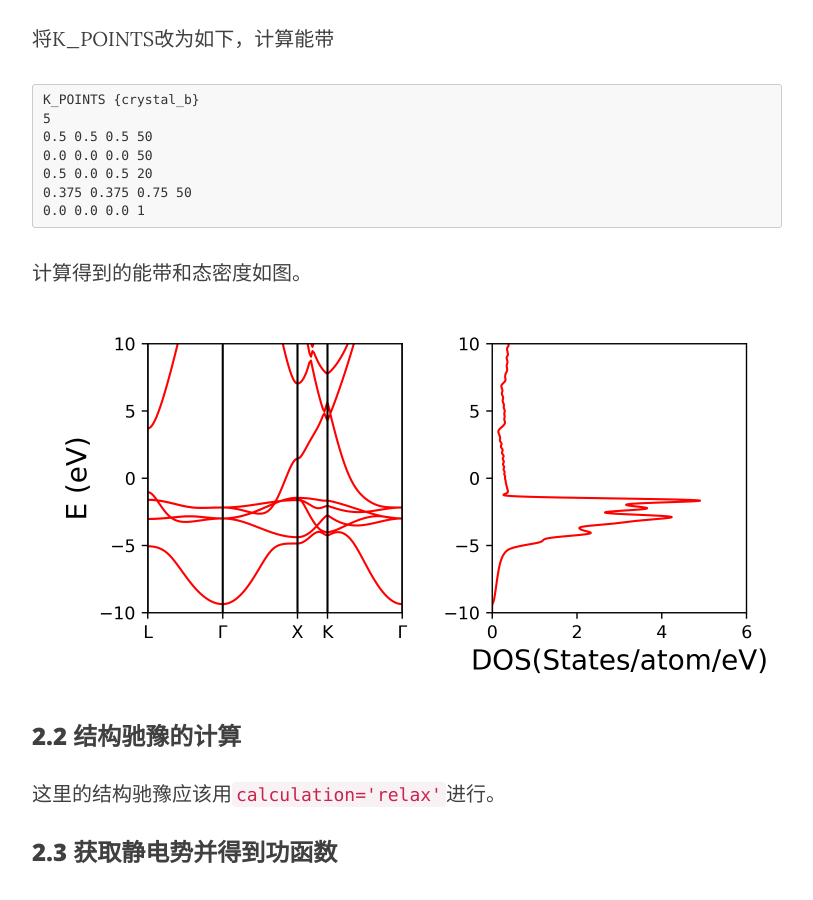
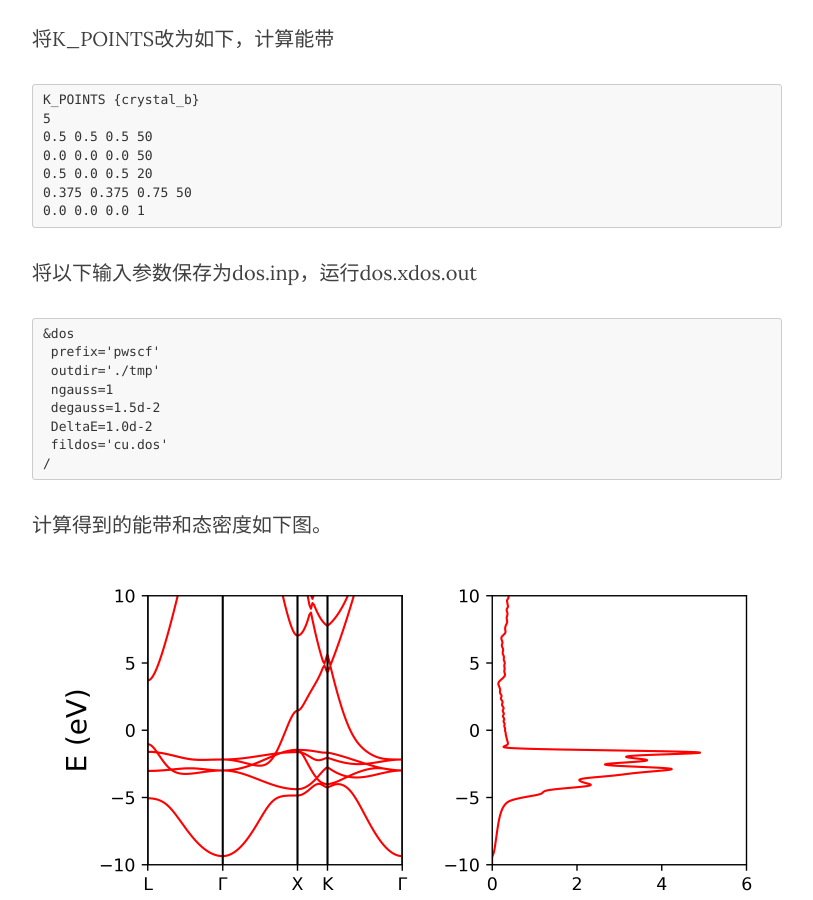
Before and after one commit to yyyu200/DFTbook, a Jekyll site: the page built from _posts/2019-04-01-HandsOn.md, in a window 1280 px wide and 900 px high, scrolled down 13382 px. Shown: the whole window, without its empty margins (233-1046 px from the left). Built offline with Jekyll 4.4.1, drawn with Linux system fonts in a browser that asks for light colours; nearby versions of some CDN libraries; formulas are drawn with MathJax 3; comment, search, counter and statistics services are not loaded.

Commit message:
modify at20190516-16:38:41-aliyun

````diff
--- a/_posts/2019-04-01-HandsOn.md
+++ b/_posts/2019-04-01-HandsOn.md
@@ -441,8 +441,18 @@ K_POINTS {crystal_b}
 0.375 0.375 0.75 50
 0.0 0.0 0.0 1
 ```
-
-计算得到的能带和态密度如图。
+将以下输入参数保存为dos.inp，运行dos.x<dos.inp>dos.out
+```
+&dos
+ prefix='pwscf'
+ outdir='./tmp'
+ ngauss=1
+ degauss=1.5d-2
+ DeltaE=1.0d-2
+ fildos='cu.dos'
+/
+```
+计算得到的能带和态密度如下图。
 <p align="left">
     <img src="https://yyyu200.github.io/DFTbook/img/pwbanddos.png" width="1000"/>
 </p>
````
